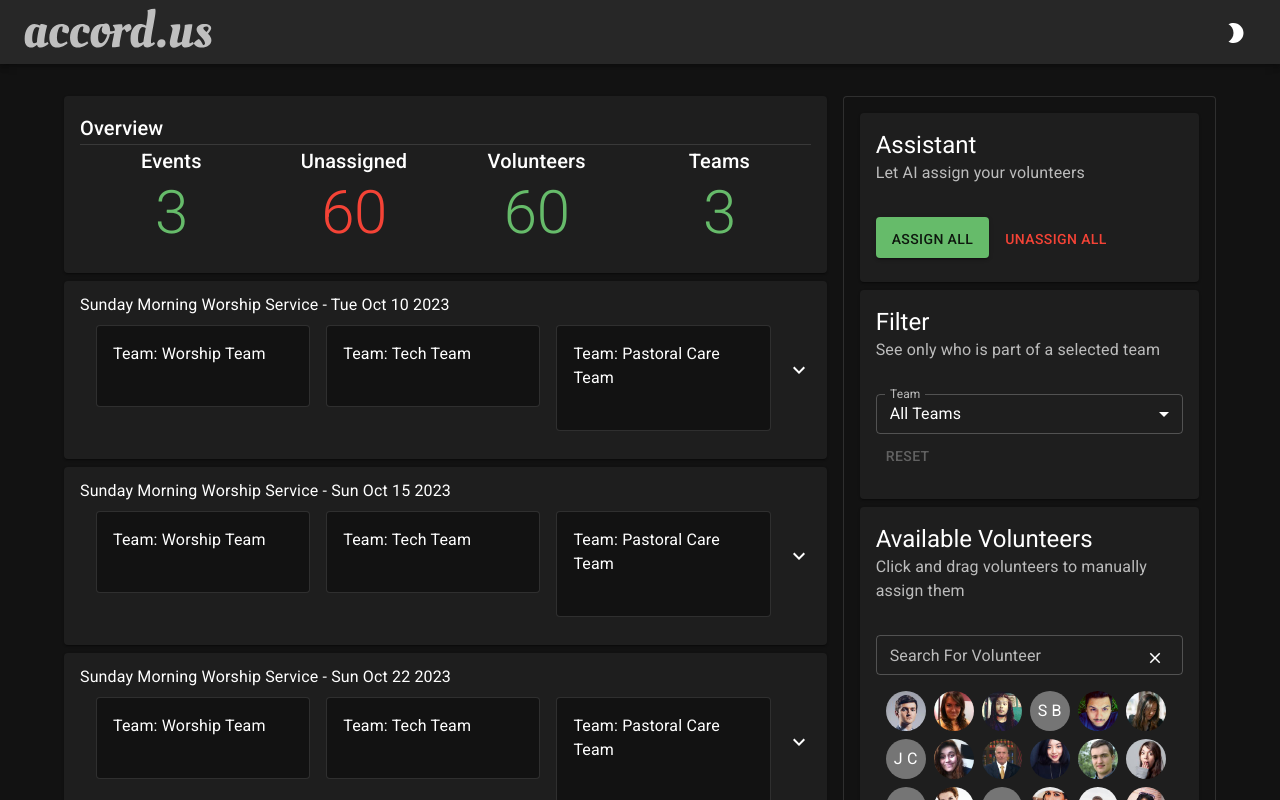
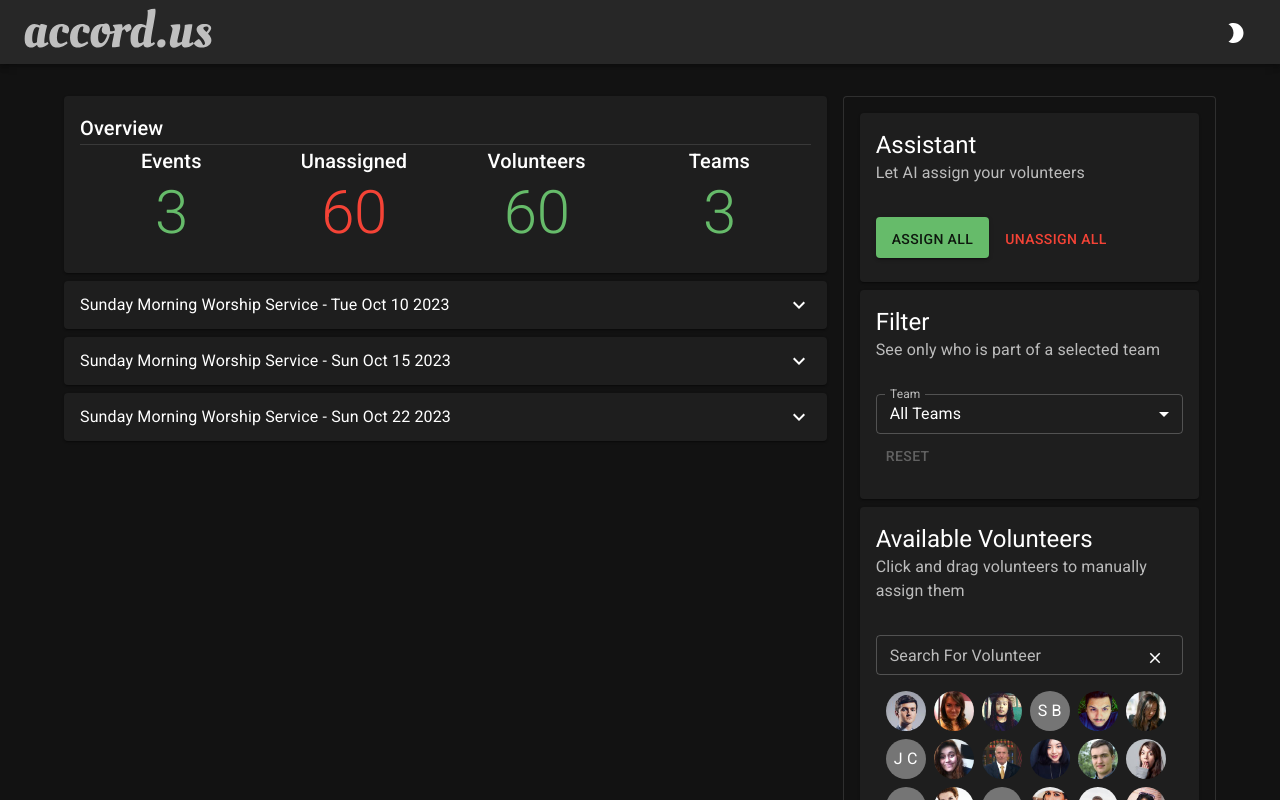
Before and after one commit to deepspacerobots/gloo-hackathon-2023, a React (Vite) app: page / in a window 1280 px wide. Shown: the top 800 px of the page. Built offline with nearby package versions, Linux system fonts and the light colour scheme.

Commit message:
implement loading state for when assigning volunteers and remove team cards when event accordion is collapsed

```diff
--- a/src/pages/eventEditor.scss
+++ b/src/pages/eventEditor.scss
@@ -19,6 +19,13 @@
 .disabled {
 	pointer-events: none;
 	opacity: 0.3;
+}
+
+.loadingContainer {
+	width: 100%;
+	display: flex;
+	justify-content: center;
+	align-items: center;
 }
 
 .teamTable {
--- a/src/pages/eventEditor.tsx
+++ b/src/pages/eventEditor.tsx
@@ -9,6 +9,7 @@ import {
 	Card,
 	CardContent,
 	CardHeader,
+	CircularProgress,
 	Divider,
 	FormControl,
 	Grid,
@@ -49,6 +50,8 @@ export default function EventEditor() {
 	const [allVolunteers, setAllVolunteers] = useState(getUsers());
 	const [userDragging, setUserDragging] = useState<null | User>(null);
 	const [unassignedRoles, setUnassignedRoles] = useState(0);
+	const [eventsLoading, setEventsLoading] = useState(false);
+
 	useEffect(() => {
 		// add event teams to event
 		let unassignedRolesCount = 0;
@@ -153,6 +156,7 @@ export default function EventEditor() {
 							userDragging={userDragging}
 							setUserDragging={setUserDragging}
 							events={futureEvents}
+							eventsLoading={eventsLoading}
 						/>
 					))}
 				</Grid>
@@ -163,6 +167,7 @@ export default function EventEditor() {
 						volunteers={allVolunteers}
 						userDragging={userDragging}
 						setUserDragging={setUserDragging}
+						setEventsLoading={setEventsLoading}
 					/>
 				</Grid>
 			</Hidden>
@@ -177,6 +182,7 @@ function EventCard({
 	userDragging,
 	setUserDragging,
 	events,
+	eventsLoading,
 }: {
 	eventId: number;
 	eventName: string;
@@ -184,6 +190,7 @@ function EventCard({
 	userDragging: null | User;
 	setUserDragging: React.Dispatch<React.SetStateAction<User | null>>;
 	events: MinistryEvent[];
+	eventsLoading: boolean;
 }) {
 	const { db, getEvent, getAllEvents } = useDBContext();
 	const [isExpanded, setIsExpanded] = useState(false);
@@ -205,30 +212,15 @@ function EventCard({
 						<Typography>
 							{eventName} - {formattedEventDate}
 						</Typography>
-						<Accordion
-							className={'outerAccordion'}
-							disableGutters
-							expanded={!isExpanded}
-							onChange={() => {
-								setIsExpanded(!isExpanded);
-							}}
-						>
-							<AccordionSummary
-								style={{ height: 0, minHeight: 0 }}
-							></AccordionSummary>
-
-							<AccordionDetails>
-								<Grid container spacing={2}>
-									{teams?.map((team: Team) => (
-										<TeamCardSecondary key={team.id} teamName={team.title} />
-									))}
-								</Grid>
-							</AccordionDetails>
-						</Accordion>
 					</Stack>
 				</AccordionSummary>
 
 				<AccordionDetails>
+					{eventsLoading ? (
+						<div className="loadingContainer">
+							<CircularProgress color="secondary" />
+						</div>
+					) : (
 						<Grid container rowSpacing={1} spacing={1}>
 							{teams?.map((team: Team) => (
 								<TeamCard
@@ -245,6 +237,7 @@ function EventCard({
 								/>
 							))}
 						</Grid>
+					)}
 				</AccordionDetails>
 			</Accordion>
 		</Grid>
@@ -442,10 +435,12 @@ function VolunteerCard({
 	volunteers,
 	userDragging,
 	setUserDragging,
+	setEventsLoading,
 }: {
 	volunteers: User[];
 	userDragging: null | User;
 	setUserDragging: React.Dispatch<React.SetStateAction<User | null>>;
+	setEventsLoading: React.Dispatch<React.SetStateAction<boolean>>;
 }) {
 	const chunkVolunteers = (volunteersToChunk: User[]): User[][] => {
 		const chunkSize = 30;
@@ -525,6 +520,7 @@ function VolunteerCard({
 	const teams = getAllTeams();
 
 	const aiAssignAll = async () => {
+		setEventsLoading(true);
 		// Not reliable yet. Team three often gives a bad response and throws an error :( "SyntaxError: Unexpected token 'B', "Based on t"... is not valid JSON"
 		// Also, worship team responses are still wonky. Ex. scheduling TWO bass players. Maybe GPT4 model would be better?
 		// let schedules = [];
@@ -536,13 +532,16 @@ function VolunteerCard({
 		// }
 		// console.log({schedules})
 
-		const worshipSchedules = exampleWorshipTeamSchedules.events.map((event) => {
+		setTimeout(() => {
+			const worshipSchedules = exampleWorshipTeamSchedules.events.map(
+				(event) => {
 					return {
 						teamId: event.eventTeam.team,
 						eventId: event.id,
 						users: event.eventTeam.scheduled_users.map((user) => user.id),
 					};
-		});
+				}
+			);
 			const techSchedules = exampleTechTeamSchedules.events.map((event) => {
 				return {
 					teamId: event.eventTeam.team,
@@ -563,6 +562,9 @@ function VolunteerCard({
 				...techSchedules,
 				...prayerSchedules,
 			]);
+
+			setEventsLoading(false);
+		}, 3500);
 	};
 
 	const unassignAll = () => {
```
Lines whose indentation alone changed are shown as unchanged.
